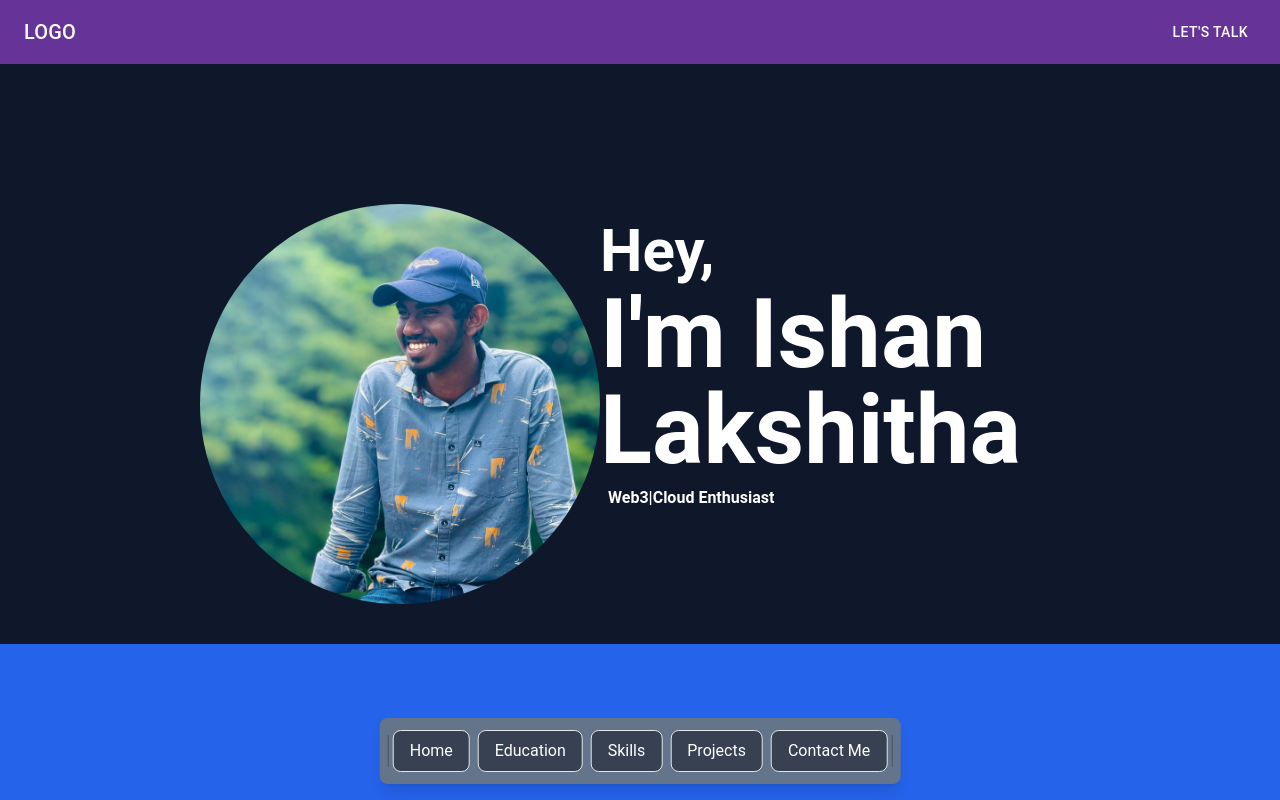
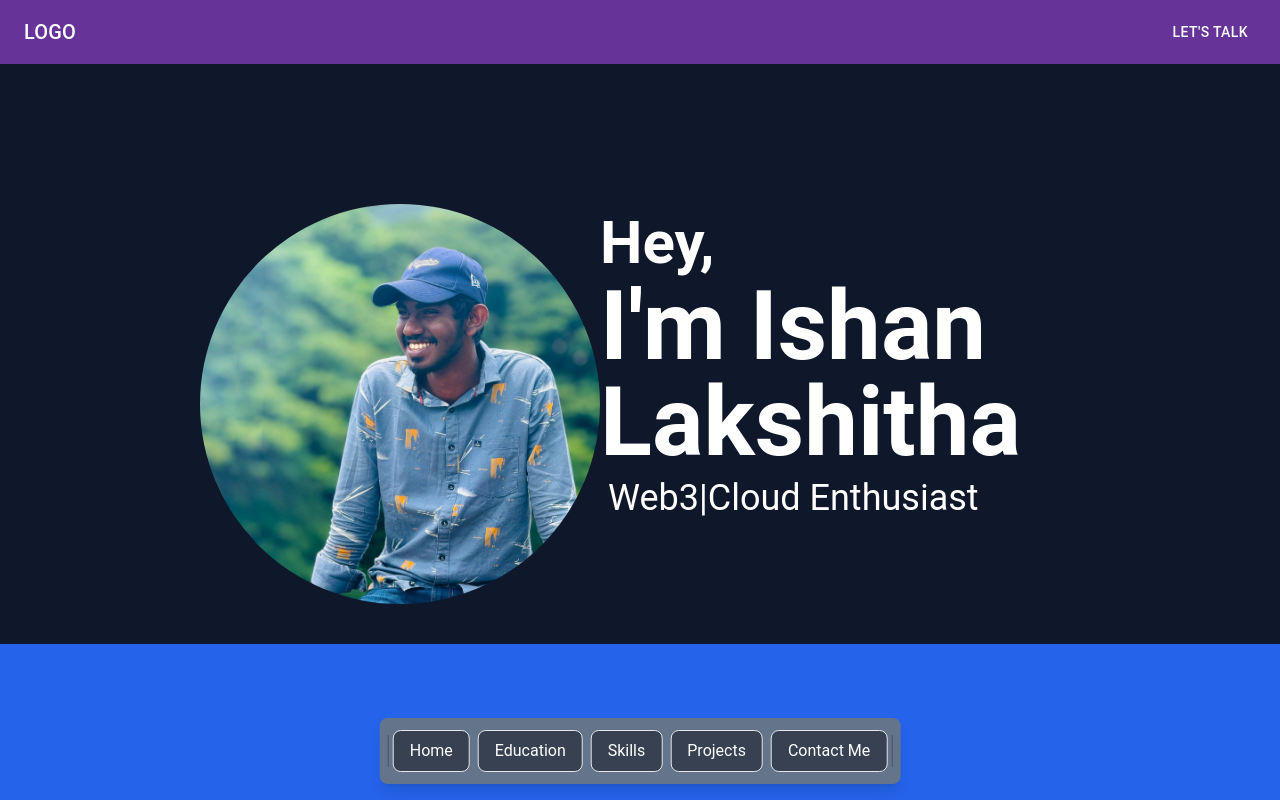
Before and after one commit to ILakshitha/ishan_Lakshitha, a React (Vite) app in the folder Frontend/: page / in a window 1280 px wide. Shown: the top 800 px of the page. Built offline with nearby package versions, Linux system fonts and the light colour scheme.

Commit message:
chane home font

```diff
--- a/Frontend/src/pages/Home.jsx
+++ b/Frontend/src/pages/Home.jsx
@@ -103,7 +103,7 @@ export default function Home() {
           <div className='w-full text-center flex items-center justify-center'>
             <div>
             <h1 className='font-semibold text-white text-8xl text-start'> <span className='text-6xl'>Hey,</span> <br/>I'm Ishan Lakshitha</h1>
-            <h4 className='font-bold text-white text-left m-2'>Web3|Cloud Enthusiast</h4>
+            <h4 className='font-sans-serif text-white text-4xl text-left m-2'>Web3|Cloud Enthusiast</h4>
             </div>
           </div>
         </div>
```
